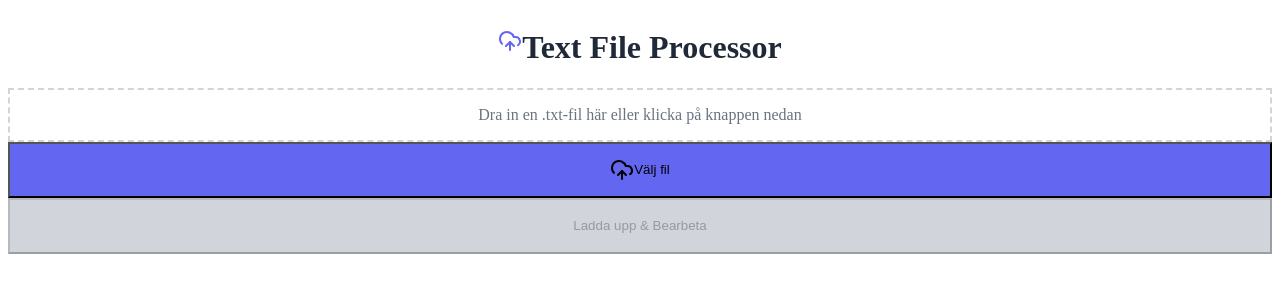
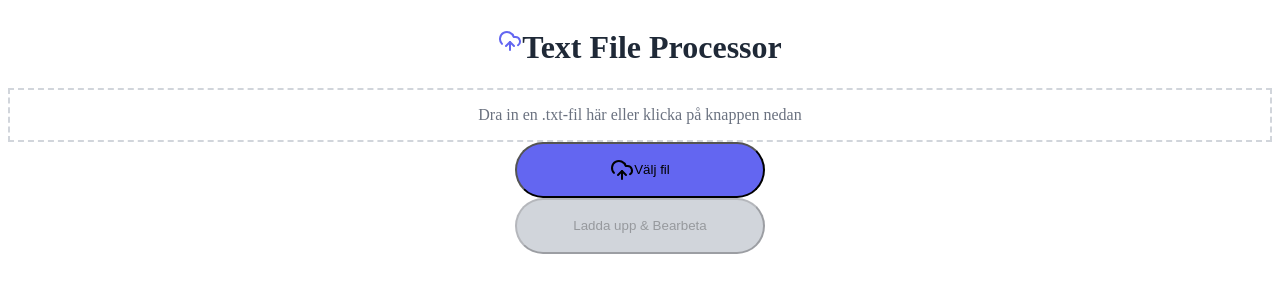
Before and after one commit to wikaweo/hiq-technical-test, a React (Vite) app in the folder Fullstack or frontend/hiq-test-frontend/: page / in a window 1280 px wide. Shown: the top 300 px of the page. Built offline with nearby package versions, Linux system fonts and the light colour scheme.

Commit message:
Changed design

```diff
--- a/Fullstack or frontend/hiq-test-frontend/src/FileUploader.jsx
+++ b/Fullstack or frontend/hiq-test-frontend/src/FileUploader.jsx
@@ -54,12 +54,12 @@ export default function FileUploader({ onUpload, loading, uploadComplete }) {
                 )}
 
                 {/* Buttons */}
-        <div className="flex flex-col sm:flex-row justify-between items-stretch gap-4 mb-4">
+                <div className="flex flex-col items-center justify-center mt-8">
                     <Button
                         onClick={open}
                         size="xl"
                         icon={UploadCloud}
-            className="w-full sm:w-auto max-w-xs mx-auto bg-[#6366F1] hover:bg-[#4F46E5] text-white transition-colors duration-200"
+                        className="w-[250px] mt-6 mb-8 bg-[#6366F1] hover:bg-[#4F46E5] text-white rounded-full py-4 text-lg font-semibold"
                     >
                         Välj fil
                     </Button>
@@ -69,17 +69,19 @@ export default function FileUploader({ onUpload, loading, uploadComplete }) {
                         size="xl"
                         loading={loading}
                         disabled={!file}
-            className="w-full sm:w-auto max-w-xs mx-auto bg-[#34D399] hover:bg-[#10B981] text-white disabled:bg-[#D1D5DB] transition-colors duration-200"
+                        className="w-[250px] bg-[#34D399] hover:bg-[#10B981] text-white disabled:bg-[#D1D5DB] rounded-full py-4 text-lg font-semibold"
                     >
                         Ladda upp & Bearbeta
                     </Button>
                 </div>
 
+
+
                 {/* Upload complete feedback */}
                 {uploadComplete && (
                     <div className="flex items-center justify-center font-medium h-[50px] text-[#10B981]">
                         <CheckCircle2 className="w-5 h-5" />
-            Uppladdning lyckades – 100%
+                        Uppladdning lyckades
                     </div>
                 )}
             </div>
```
Lines whose indentation alone changed are shown as unchanged.
